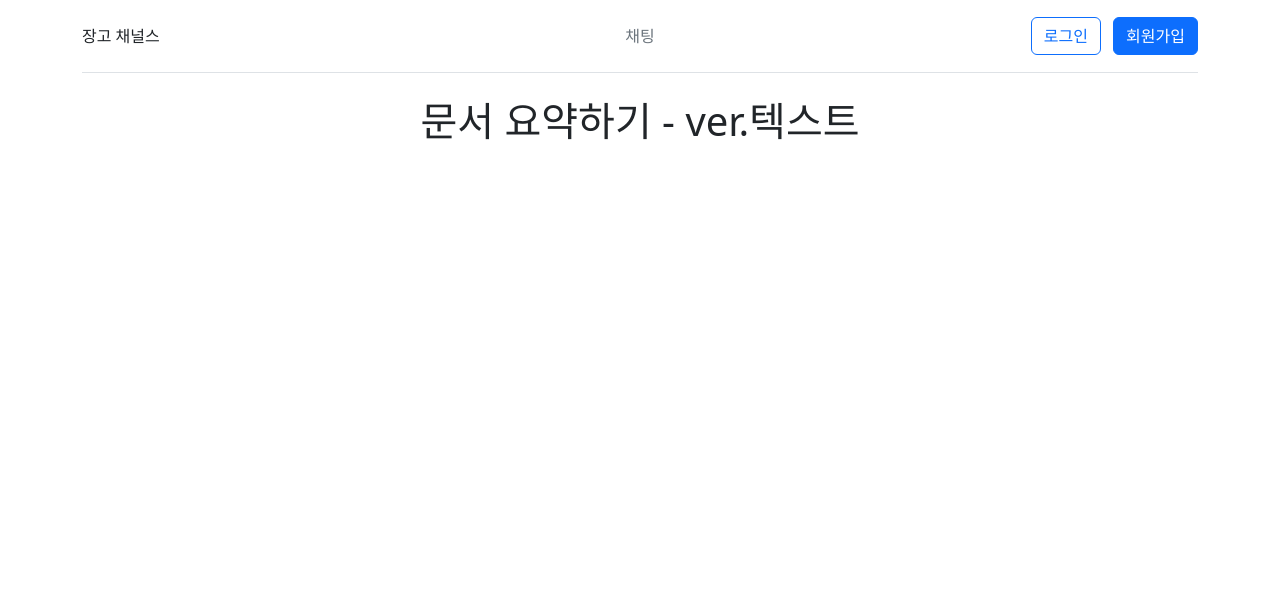
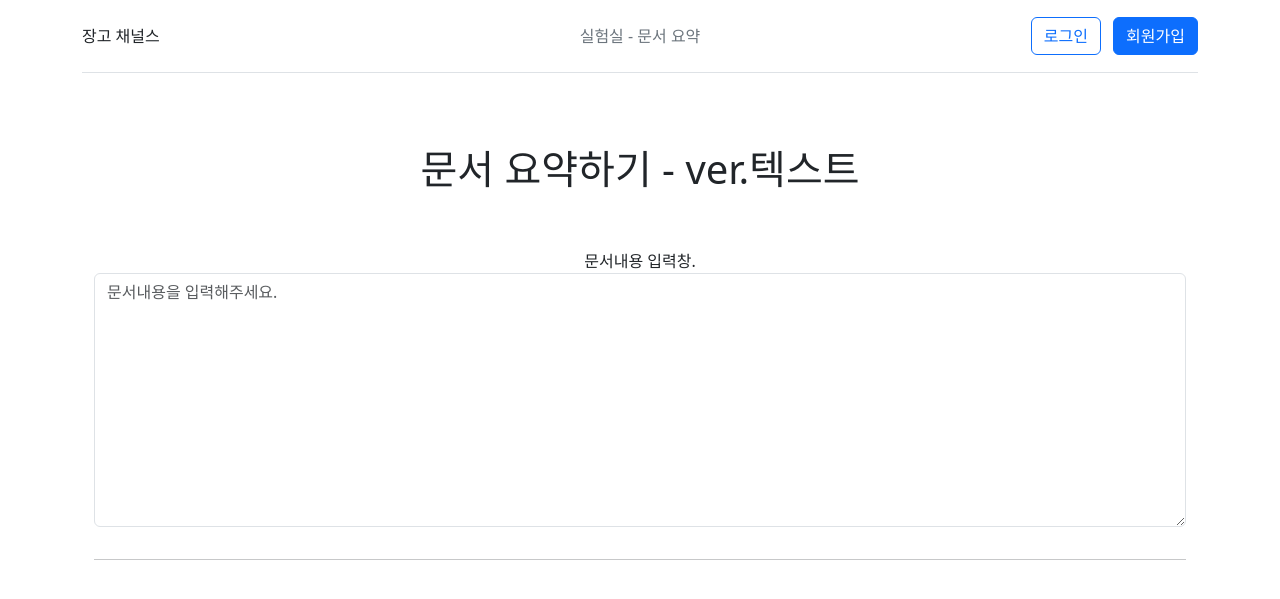
Before and after one commit to kang-beep/collaboration_tool_project, a Django app: template django_websocket_chatting/docsumm/templates/docsumm/generate_doc_summ.html in a window 1280 px wide. Shown: the top 599 px of the page. Run offline with Django 4.2, Linux system fonts and the light colour scheme; the template is opened without the code that fills it, so the values that code supplies are empty; some libraries are stand-ins or nearby versions.

Commit message:
design: 실험실 문서 입력파트

```diff
--- a/django_websocket_chatting/config/templates/base.html
+++ b/django_websocket_chatting/config/templates/base.html
@@ -21,7 +21,7 @@
         </a>
 
         <ul class="nav col-12 col-md-auto mb-2 justify-content-center mb-md-0">
-            <li><a href="#" class="nav-link px-2 link-secondary">채팅</a></li>
+            <li><a href="#" class="nav-link px-2 link-secondary">{% block title %} 채팅 {% endblock %}</a></li>
         </ul>
 
         <div class="col-md-3 text-end">
--- a/django_websocket_chatting/docsumm/templates/docsumm/generate_doc_summ.html
+++ b/django_websocket_chatting/docsumm/templates/docsumm/generate_doc_summ.html
@@ -4,9 +4,20 @@
 
 {% block content %}
 <div class="container mt-3">
-    <div id="top-title" class="text-center">
+    <div id="top-title" class="text-center py-5">
         <h1>문서 요약하기 - ver.텍스트</h1>
     </div>
+
+    <div class="text-center pb-3">
+        <form method="POST" action="">
+            <div class="form-group">
+                <label for="exampleFormControlTextarea1">문서내용 입력창.</label>
+                <textarea class="form-control" id="exampleFormControlTextarea1" rows="10" placeholder="문서내용을 입력해주세요."></textarea>
+              </div>
+        </form>
+    </div>
+
+    <hr>
 
 
 </div>
```
